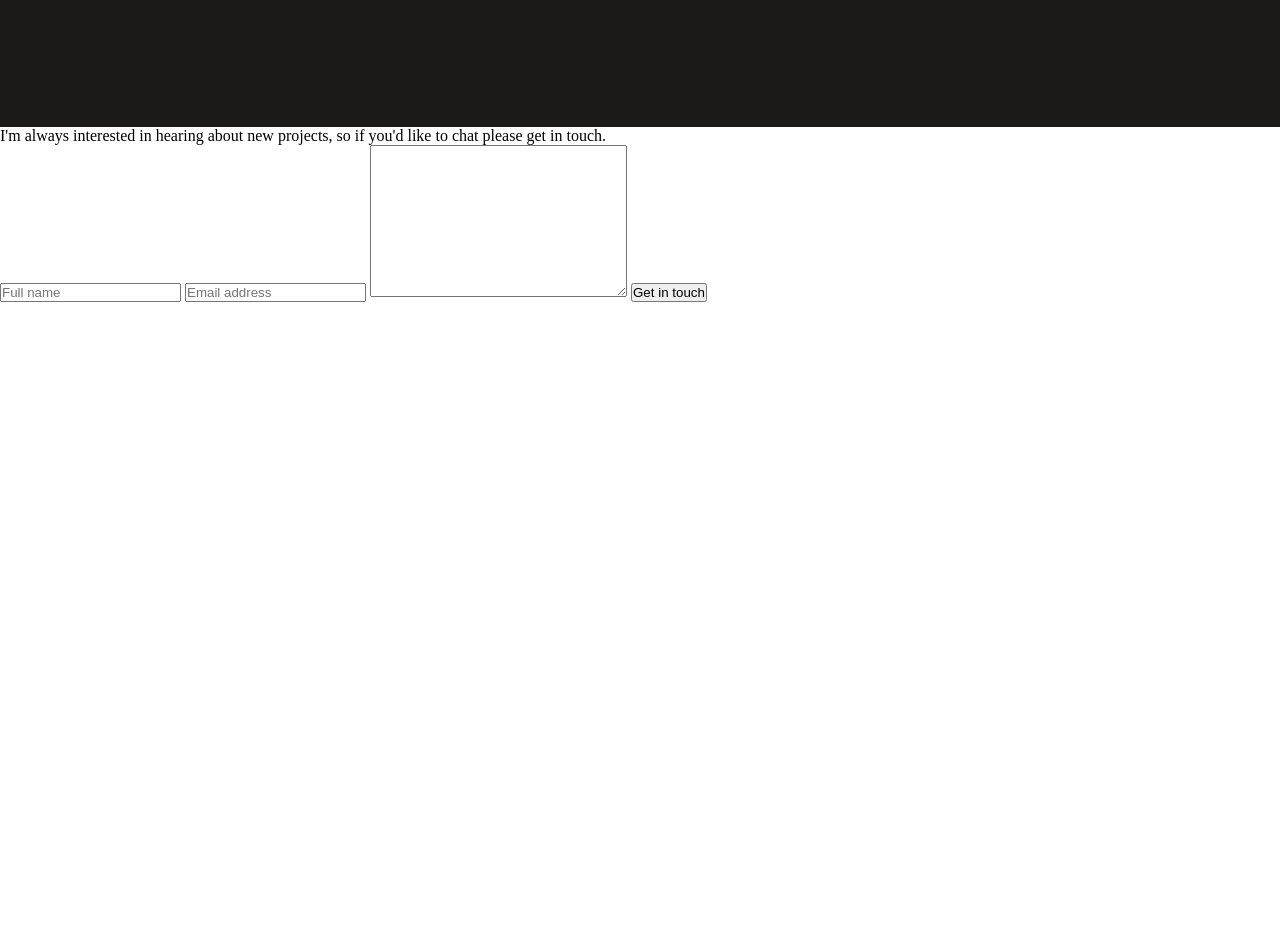
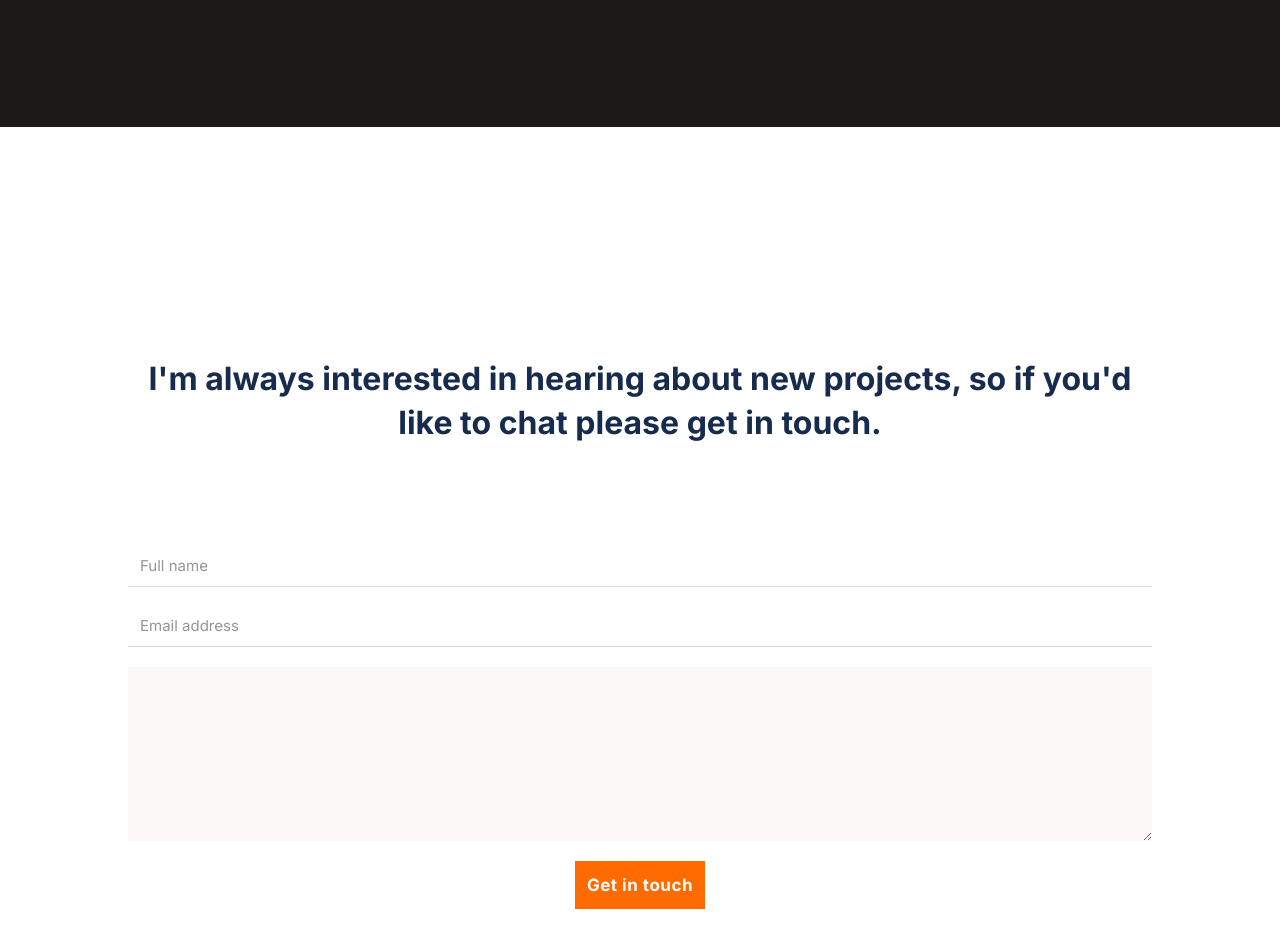
Before and after one commit to rskinnerc/contact-form-cr, a website: page index.html in a window 1280 px wide. Shown: the part 6580-7527 px from the top of the page. Before the commit the page ends 6882 px from the top, so only its background shows below. Drawn offline with Linux system fonts and the light colour scheme.

Commit message:
Add styling according to template

```diff
--- a/css/main.css
+++ b/css/main.css
@@ -278,7 +278,8 @@ li {
   color: #f4f5f7;
 }
 
-.link {
+.link,
+.btn {
   display: flex;
   flex-direction: row;
   align-items: center;
@@ -296,6 +297,17 @@ li {
   transition: 350ms;
 }
 
+.btn {
+  border: none;
+  align-self: center;
+}
+
+.btn:hover {
+  border: 1px solid #F55800;
+  background: #FFF5E1;
+  color: #F55800;
+}
+
 .link:hover {
   background: #a04300;
 }
@@ -306,12 +318,51 @@ li {
   bottom: 0;
 }
 
-.list-title {
+.list-title,
+.contact-title {
   font-family: "Inter", sans-serif;
   font-style: normal;
   font-weight: bold;
   font-size: 32px;
   line-height: 44px;
+}
+
+.contact-title {
+  color: #172B4D;
+  text-align: center;
+  margin-top: 10%;
+}
+
+.contact-form-container {
+  padding: 10%;
+}
+
+.contact-form {
+  margin: 10% 0;
+  display: flex;
+  flex-direction: column;
+  gap: 20px;
+}
+
+.contact-form input {
+  width: 100%;
+  padding: 12px;
+  border: none;
+  border-bottom: 1px solid #DBD8D7;
+}
+
+.contact-form input::placeholder {
+  font-family: "Inter", sans-serif;
+  font-size: 15px;
+  line-height: 24px;
+  color: #979493;
+}
+
+.contact-form textarea {
+  width: 100%;
+  padding: 12px;
+  background-color: #FBF8F7;
+  border: none;
 }
 
 .languages {
--- a/index.html
+++ b/index.html
@@ -292,12 +292,12 @@
     </main>
     <div>
       <footer>
-        <div>
-          <p>
+        <div class="contact-form-container">
+          <p class="contact-title">
             I'm always interested in hearing about new projects, so if you'd like
             to chat please get in touch.
           </p>
-          <form action="https://formspree.io/f/xjvloqrk" method="POST">
+          <form action="https://formspree.io/f/xjvloqrk" method="POST" class="contact-form">
             <input
               type="text"
               name="name"
@@ -319,7 +319,7 @@
               rows="10"
               required
             ></textarea>
-            <button type="submit" >Get in touch</button>
+            <button type="submit" class="btn">Get in touch</button>
           </form>
         </div>
       </footer>
```
